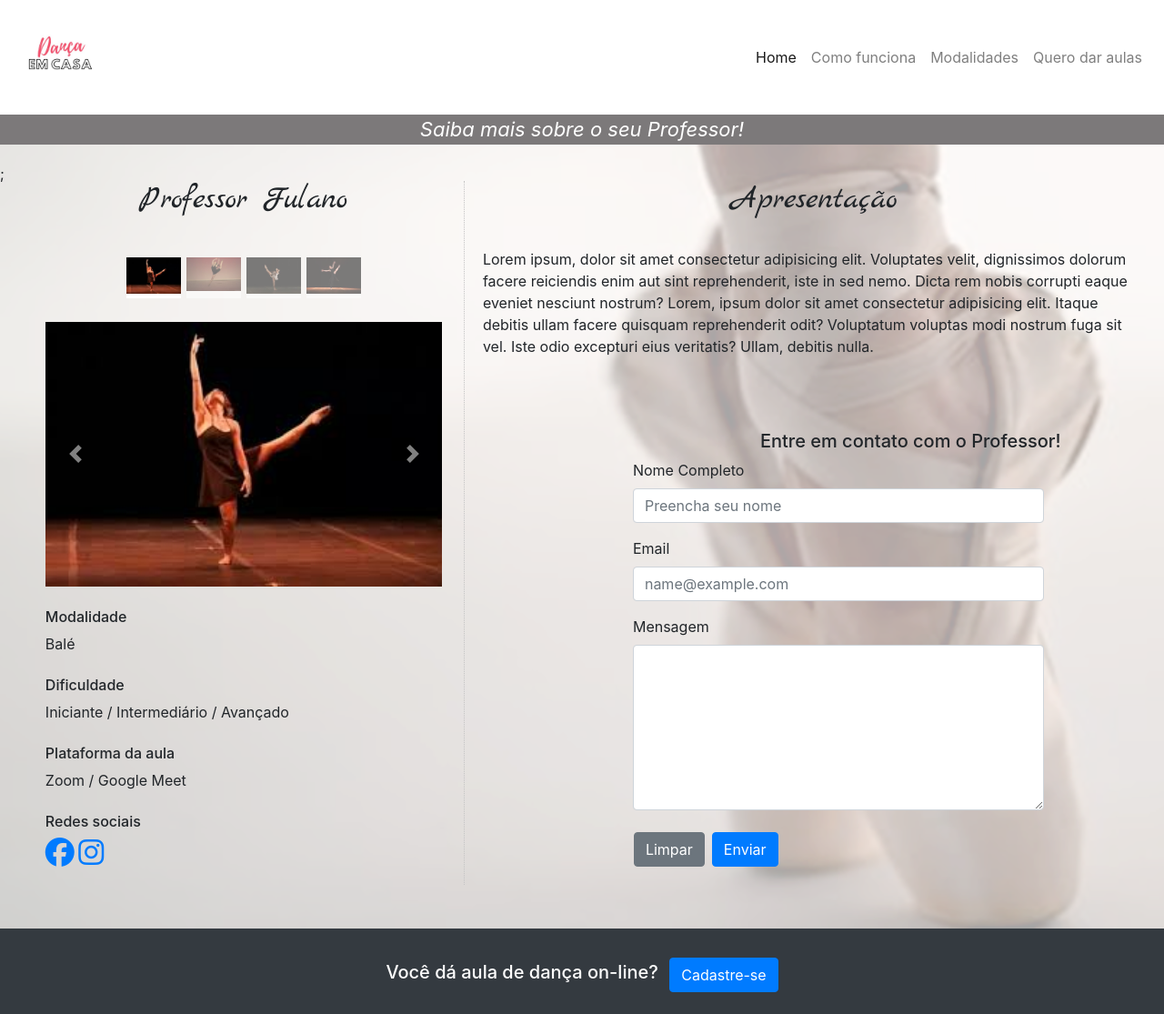
After one commit to thaisvalverdef/projeto-dh, a PHP site: page /projeto-dh/perfil.php in a window 1280 px wide. The commit adds this page. Shown: the whole page at 91% size. Run offline with PHP 8.4, Linux system fonts and the light colour scheme; some libraries are stand-ins or nearby versions.

Commit message:
Adicionando perfil, edição perfil, lista de usuario e correçoes

```diff
--- /dev/null
+++ b/assets/css/perfil.css
@@ -0,0 +1,86 @@
+* {
+    margin: 0;
+    padding: 0;
+    scroll-behavior: smooth;
+    box-sizing: border-box;
+}
+
+
+
+body {
+    justify-content: space-between;
+}
+
+.backg {
+    background-repeat: no-repeat;
+}
+
+
+.título {
+    background-color:  rgb(124, 121, 122);
+    color: white;
+    text-align: center;
+    font-size: 22px;
+    font-style: italic;
+    }
+
+
+aside {
+        border-right: 1px dotted rgb(196, 196, 196);
+        width: 40%;
+        margin-left: 20px;
+        margin-top: 20px;
+        display: flex;
+        flex-direction: column;
+    }
+
+
+
+main {
+        margin: 20px 20px;
+        width: 60%;
+        display: flex;
+        flex-direction: column;
+    }
+
+#divPai {
+    display: flex;
+    margin-top: 20px;
+}
+.carousel {
+    width: 90%;
+    margin-left: 25px;
+}
+
+.carousel-indicators {
+    position: relative;
+}
+
+.carousel-indicators li {
+    width: 60px;
+    height: 45px;
+}
+
+h3 {
+    font-size: 35px;
+    text-align: center;
+    font-family: 'Marck Script', cursive;
+}
+
+form {
+    display: block;
+    justify-content: center;
+    margin-left: 150px;
+}
+
+form h5 {
+    margin-left: 160px;
+}
+
+footer {
+    display: flex;
+}
+
+.navbar {
+    background-color: white;
+}
--- a/assets/css/style.css
+++ b/assets/css/style.css
@@ -57,3 +57,7 @@
     background-color: black;
     color: #fff;
 }
+
+.navbar {
+        background-color: white;
+}
--- /dev/null
+++ b/data/usuarios.json
@@ -0,0 +1 @@
+{"usuarios":[{"nome":"Marcelo","sobrenome":"Diament","email":"mdiament@digitalhouse.com","senha":"123456"},{"nome":"Alessandra","sobrenome":"Sugimoto","email":"leyukimi@gmail.com","senha":"1234556"}]}
--- a/inc/footer.php
+++ b/inc/footer.php
@@ -1,6 +1,6 @@
 <footer class="page-footer font-small text-white bg-dark pt-4">
   <div class="container-fluid">
-    <ul class="text-center mb-0 py-5">
+    <ul class="text-center mb-0 py-2">
       <li class="list-inline-item">
         <h5>Você dá aula de dança on-line?</h5>
       </li>
--- a/inc/header.php
+++ b/inc/header.php
@@ -1,6 +1,6 @@
 <body>
     <header>
-        <nav class="navbar text-primary navbar-expand-lg navbar-light bg-light">
+        <nav class="navbar text-primary navbar-expand-lg navbar-light">
             <a class="navbar-brand" href="index.php">
                 <img src="assets/img/logo.jpeg" width="100" height="100">
             </a>
--- /dev/null
+++ b/perfil.php
@@ -0,0 +1,182 @@
+<!DOCTYPE html>
+<html lang="pt">
+
+<head>
+    <meta charset="UTF-8">
+    <meta name="viewport" content="width=device-width, initial-scale=1.0">
+    <title>Professor</title>
+    <link rel="stylesheet" href="https://stackpath.bootstrapcdn.com/bootstrap/4.5.0/css/bootstrap.min.css" integrity="sha384-9aIt2nRpC12Uk9gS9baDl411NQApFmC26EwAOH8WgZl5MYYxFfc+NcPb1dKGj7Sk" crossorigin="anonymous">
+    <link href="https://fonts.googleapis.com/css2?family=Marck+Script&display=swap" rel="stylesheet">
+    <link rel="stylesheet" href="./assets/css/perfil.css">
+    <script src="https://kit.fontawesome.com/049139915d.js" crossorigin="anonymous"></script>
+
+</head>
+
+<body background="./assets/img/imagem1.png" class="backg">
+    <header>
+        <nav class="navbar text-primary navbar-expand-lg navbar-light">
+
+            <a class="navbar-brand" href="index.php">
+                <img src="./assets/img/logo.jpeg" width="100" height="100">
+
+            </a>
+            <button class="navbar-toggler" type="button" data-toggle="collapse" data-target="#navbarNav" aria-controls="navbarNav" aria-expanded="false" aria-label="Toggle navigation">
+                <span class="navbar-toggler-icon"></span>
+            </button>
+            <div class="collapse navbar-collapse" id="navbarNav">
+
+                <ul class="navbar-nav ml-auto">
+                    <li class="nav-item active">
+
+                        <a class="nav-link" href="#">Home <span class="sr-only">(current)</span></a>
+                    </li>
+                    <li class="nav-item">
+                        <a class="nav-link" href="localhost/projeto-dh/comofunciona.php">Como funciona</a>
+                    </li>
+
+                    <li class="navbar-nav ml-auto">
+                    <li class="nav-item dropdown">
+                        <a class="nav-link" href="#" data-toggle="dropdown" id="navDrop">Modalidades</a>
+                        <div class="dropdown-menu" aria-labelledby="dropdownMenuButton">
+                            <a class="dropdown-item" href="#">Ballet</a>
+                            <a class="dropdown-item" href="#">Contemporâneo</a>
+                            <a class="dropdown-item" href="#">Dança de Salão</a>
+                            <a class="dropdown-item" href="#">Dança do Ventre</a>
+                            <a class="dropdown-item" href="#">Funk</a>
+                            <a class="dropdown-item" href="#">Hip Hop/Breaking</a>
+                            <a class="dropdown-item" href="#">Jazz</a>
+                            <a class="dropdown-item" href="#">Samba</a>
+                            <a class="dropdown-item" href="#">Sapateado</a>
+                            <a class="dropdown-item" href="#">Vídeo Dance</a>
+                            <a class="dropdown-item" href="#">Outros</a>
+                        </div>
+                    </li>
+                    <li class="nav-item">
+                        <a class="nav-link" href="#" data-toggle="modal" data-target="#modalLogin">Quero dar aulas</a>
+                    </li>
+
+                </ul>
+
+        </nav>
+    </header>
+    <div class=título>
+        Saiba mais sobre o seu Professor!
+    </div>
+    <div id="divPai">;
+        <aside>
+            <h3>Professor Fulano</h3>
+            <br>
+
+            <div id="carouselExampleCaptions" class="carousel slide" data-ride="carousel">
+                <ol class="carousel-indicators">
+                    <li data-target="#carouselExampleCaptions" data-slide-to="0" class="active">
+                        <img src="./assets/img/1.jpg" class="d-block w-100" alt="Foto1">
+                    </li>
+                    <li data-target="#carouselExampleCaptions" data-slide-to="1">
+                        <img src="./assets/img/2.jpg" class="d-block w-100" alt="Foto2">
+                    </li>
+                    <li data-target="#carouselExampleCaptions" data-slide-to="2">
+                        <img src="./assets/img/3.jpg" class="d-block w-100" alt="Foto3">
+                    </li>
+                    <li data-target="#carouselExampleCaptions" data-slide-to="3">
+                        <img src="./assets/img/4.jpg" class="d-block w-100" alt="Foto4">
+                    </li>
+                </ol>
+                <div class="carousel-inner">
+                    <div class="carousel-item active">
+                        <img src="./assets/img/1.jpg" class="d-block w-100" alt="Foto1">
+                        <div class="carousel-caption d-none d-md-block">
+                        </div>
+                    </div>
+                    <div class="carousel-item">
+                        <img src="./assets/img/2.jpg" class="d-block w-100" alt="Foto2">
+                        <div class="carousel-caption d-none d-md-block">
+                        </div>
+                    </div>
+                    <div class="carousel-item">
+                        <img src="./assets/img/3.jpg" class="d-block w-100" alt="Foto3">
+                        <div class="carousel-caption d-none d-md-block">
+                        </div>
+                    </div>
+                    <div class="carousel-item">
+                        <img src="./assets/img/4.jpg" class="d-block w-100" alt="Foto4">
+                        <div class="carousel-caption d-none d-md-block">
+                        </div>
+                    </div>
+                    <a class="carousel-control-prev" href="#carouselExampleCaptions" role="button" data-slide="prev">
+                        <span class="carousel-control-prev-icon" aria-hidden="true"></span>
+                        <span class="sr-only">Previous</span>
+                    </a>
+                    <a class="carousel-control-next" href="#carouselExampleCaptions" role="button" data-slide="next">
+                        <span class="carousel-control-next-icon" aria-hidden="true"></span>
+                        <span class="sr-only">Next</span>
+                    </a>
+                </div>
+                </br>
+                <h6>Modalidade</h6>
+                Balé <br><br>
+                <h6>Dificuldade</h6>
+                Iniciante / Intermediário / Avançado <br><br>
+                <h6>Plataforma da aula</h6>
+                Zoom / Google Meet<br><br>
+                <h6>Redes sociais</h6>
+                <a href="" target="_blank" rel="noopener" title="Acesse meu perfil no Facebook"><i class="fab fa-facebook fa-2x"></i></a> <a href="" target="_blank" rel="noopener" title="Acesse meu perfil no Instagram"><i class="fab fa-instagram fa-2x"></i></a></p>
+        </aside>
+        <main>
+            <section>
+                <h3>Apresentação</h3></br>
+                <article>
+                    Lorem ipsum, dolor sit amet consectetur adipisicing elit. Voluptates velit, dignissimos dolorum facere reiciendis enim aut sint reprehenderit, iste in sed nemo. Dicta rem nobis corrupti eaque eveniet nesciunt nostrum?
+                    Lorem, ipsum dolor sit amet consectetur adipisicing elit. Itaque debitis ullam facere quisquam reprehenderit odit? Voluptatum voluptas modi nostrum fuga sit vel. Iste odio excepturi eius veritatis? Ullam, debitis nulla.
+                </article>
+            </section>
+
+            </br></br></br>
+            <form>
+                <div class="form-row">
+                    <h5 class="text-center pt-2 pb-0"> Entre em contato com o Professor!</h5>
+                </div>
+                <div class="form-group col-md-10">
+                    <label for="exampleFormControlInput1">Nome Completo</label>
+                    <input type="nome" class="form-control" id="exampleFormControlInput1" placeholder="Preencha seu nome">
+                </div>
+                <div class="form-group col-md-10">
+                    <label for="exampleFormControlInput2">Email</label>
+                    <input type="email" class="form-control" id="exampleFormControlInput2" placeholder="name@example.com">
+                </div>
+
+                <div class="form-group col-md-10">
+                    <label for="exampleFormControlTextarea1">Mensagem</label>
+                    <textarea class="form-control" id="exampleFormControlTextarea1" rows="7"></textarea>
+                </div>
+                <div class="form-group mt-4 mb-0 ml-3 d-flex flex-row justify-content-start">
+                    <button type="reset" class="btn btn-secondary">Limpar</button>
+                    <button type="submit" class="btn btn-primary ml-2">Enviar</button>
+                </div>
+            </form>
+        </main>
+    </div>
+    </br></br>
+    <footer class="page-footer font-small text-white bg-dark pt-4">
+        <div class="container">
+            <div class="container-fluid">
+                <ul class="text-center py-2">
+                    <ul class="text-center">
+                        <li class="list-inline-item">
+                            <h5 class="mb-1">Você dá aula de dança on-line?</h5>
+                        </li>
+                        <li class="list-inline-item">
+                            <a href="#!" class="btn btn-primary btn-rounded">Cadastre-se</a>
+                        </li>
+                    </ul>
+                    <!-- Call to action -->
+            </div>
+        </div>
+    </footer>
+    <script src="https://code.jquery.com/jquery-3.5.1.slim.min.js" integrity="sha384-DfXdz2htPH0lsSSs5nCTpuj/zy4C+OGpamoFVy38MVBnE+IbbVYUew+OrCXaRkfj" crossorigin="anonymous"></script>
+    <script src="https://cdn.jsdelivr.net/npm/popper.js@1.16.0/dist/umd/popper.min.js" integrity="sha384-Q6E9RHvbIyZFJoft+2mJbHaEWldlvI9IOYy5n3zV9zzTtmI3UksdQRVvoxMfooAo" crossorigin="anonymous"></script>
+    <script src="https://stackpath.bootstrapcdn.com/bootstrap/4.5.0/js/bootstrap.min.js" integrity="sha384-OgVRvuATP1z7JjHLkuOU7Xw704+h835Lr+6QL9UvYjZE3Ipu6Tp75j7Bh/kR0JKI" crossorigin="anonymous"></script>
+
+</body>
+
+</html>
```
Also changed, not shown: cadastro.php (+5 -3 lines), listausuario.php (added, +77 -0 lines), assets/img/1.jpg (added), assets/img/2.jpg (added), assets/img/3.jpg (added), assets/img/4.jpg (added), assets/img/Imagem1.png (added), edicaoperfil.php (added).
